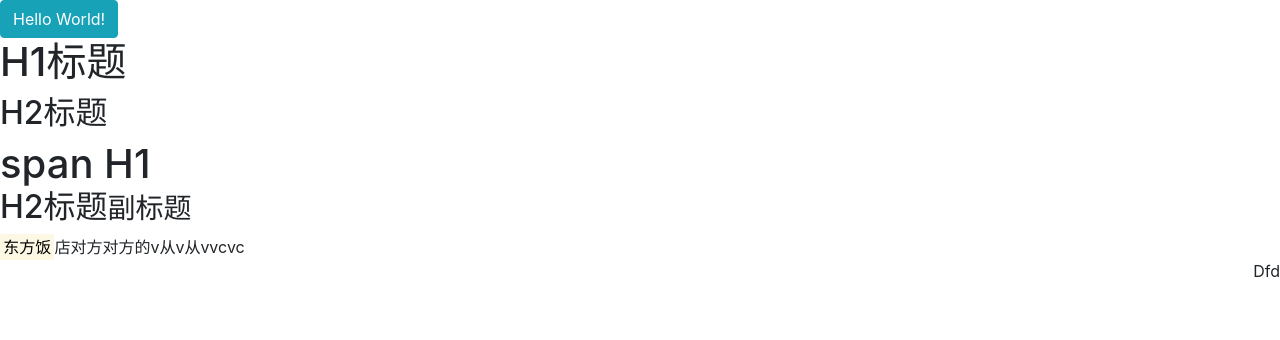
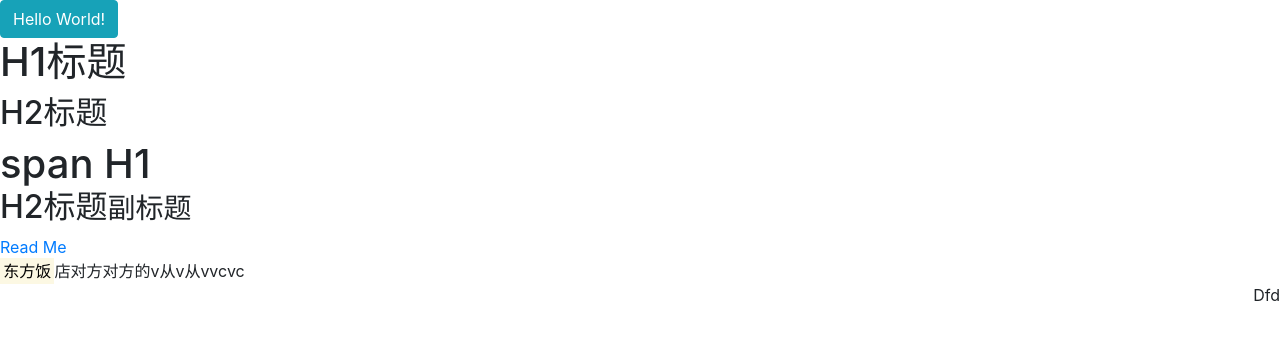
Before and after one commit to lijx127/FE, a plain HTML site: page index.html in a window 1280 px wide. Drawn offline with nearby package versions, Linux system fonts and the light colour scheme.

Commit message:
Update index.html

```diff
--- a/index.html
+++ b/index.html
@@ -12,7 +12,7 @@
 	<h2>H2标题</h2>
 	<span class="h1">span H1</span>
 	<h2>H2标题<small>副标题</small></h2>
-
+	<a href="README.md">Read Me</a>
 	<div class="upercase"><mark>东方饭</mark>店对方对方的v从v从vvcvc</div>
 	<p class="text-right text-capitalize">dfd<p>
 </body>
```
